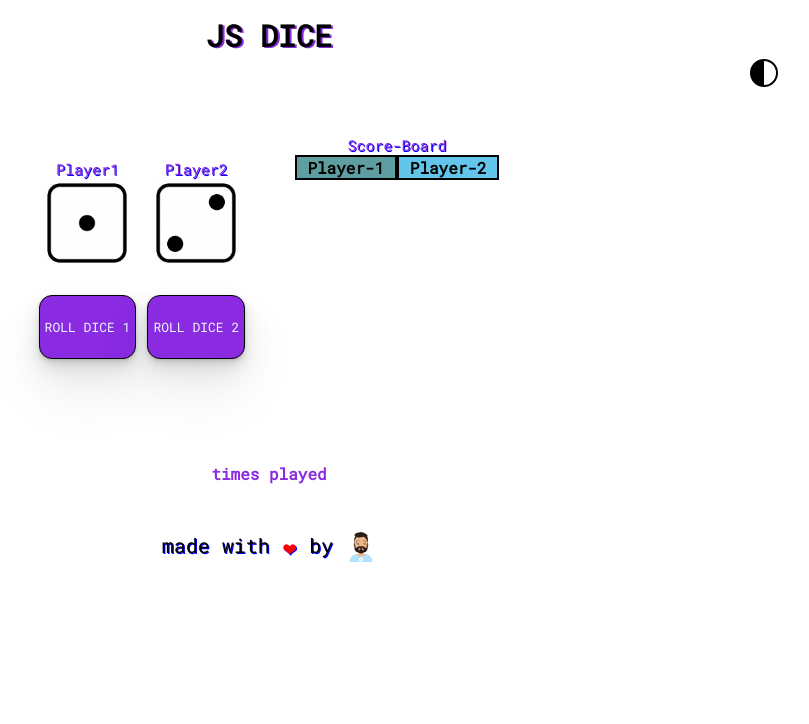
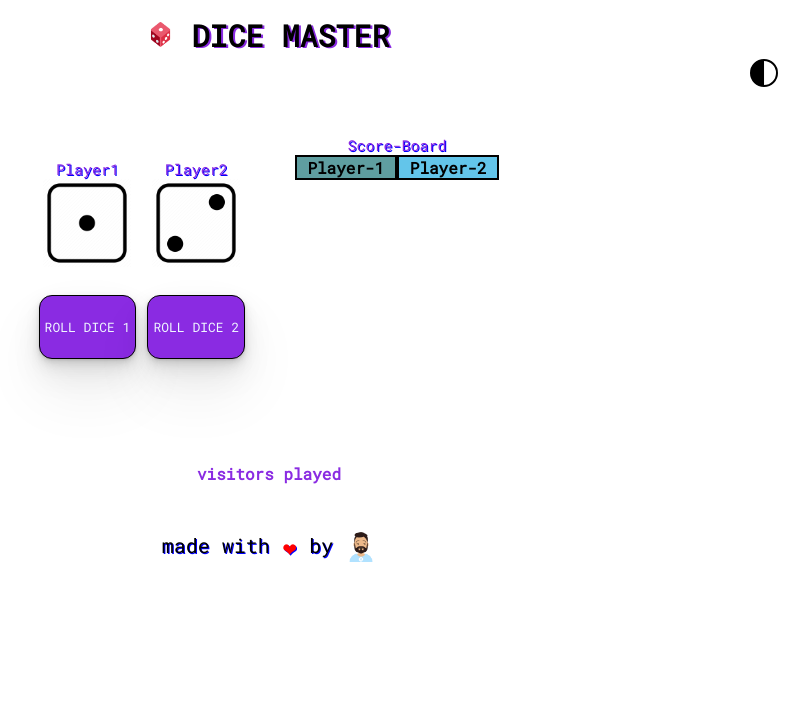
Before and after one commit to bishaldn/DiceMaster, a PHP site: page / in a window 1280 px wide. Shown: the top 724 px of the page, without its empty margins (371-1180 px from the left). Run offline with PHP 8.4, Linux system fonts and the light colour scheme; lists and menus that the app fills with data are empty.

Commit message:
updating

```diff
--- a/index.html
+++ b/index.html
@@ -5,7 +5,8 @@
     <meta charset="UTF-8">
     <meta http-equiv="X-UA-Compatible" content="IE=edge">
     <meta name="viewport" content="width=device-width, initial-scale=1.0">
-    <title>Ludo gAME</title>
+    <title>Dice Master</title>
+    <link rel="icon" type="image/x-icon" href="dices/favicon.ico" />
     <link id="myStyleSheet"rel="stylesheet" href="style.css">
     <link rel="preconnect" href="https://fonts.googleapis.com">
     <link rel="preconnect" href="https://fonts.gstatic.com" crossorigin>
@@ -14,7 +15,8 @@
 </head>
 
 <body>
-    <h1 id="title">JS DICE</h1>
+
+    <h1 id="title"><img class="title-img" src="dices/apple-touch-icon.png"> DICE MASTER</h1>
     <div class="btn-mode">
         <button class="btn-dark" onclick="swapStyle('styledark.css')">
             <ion-icon name="contrast-outline" size="large"></ion-icon>
@@ -70,7 +72,7 @@
     </div>
     <div class="live-count">
 
-        <span id="live"></span><span id="live"> times played</span>
+        <span id="live"></span><span id="live"> visitors played</span>
     </div>
     <div class="footer">
         <p class="f-text-1">made with </p>
--- a/style.css
+++ b/style.css
@@ -200,3 +200,6 @@
 .eye{
     height: 10px;
 }
+.title-img{
+    height: 25px;
+}
--- a/styledark.css
+++ b/styledark.css
@@ -202,3 +202,6 @@
 .eye{
     height: 10px;
 }
+.title-img{
+    height: 24px;
+}
```
Also changed, not shown: dices/apple-touch-icon.png (added), dices/favicon.ico (added).
